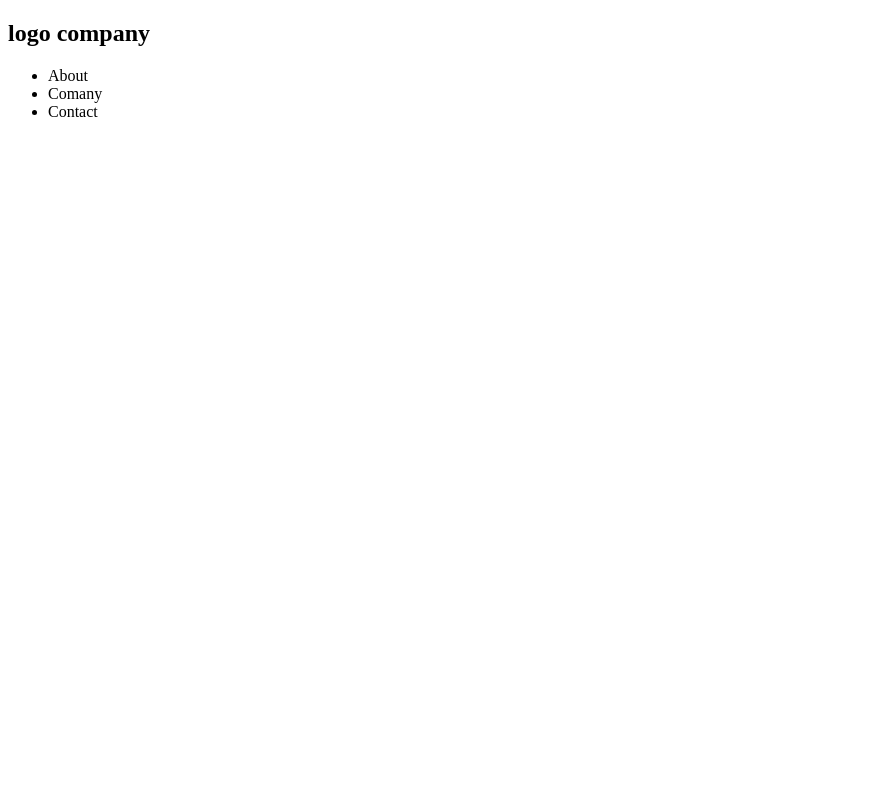
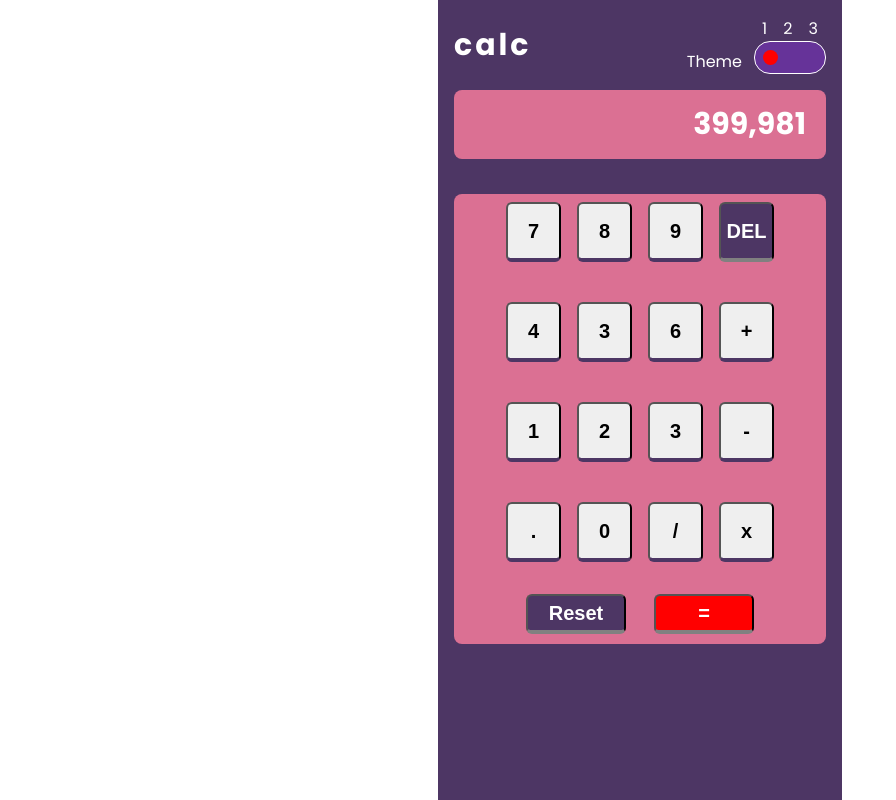
Before and after one commit to Sarahars/flex-grid, a plain HTML site: page index.html in a window 1280 px wide. Shown: the whole page, without its empty margins (0-896 px from the left). Drawn offline with Linux system fonts and the light colour scheme.

Commit message:
calculator

```diff
--- a/index.html
+++ b/index.html
@@ -1,24 +1,91 @@
 <!DOCTYPE html>
 <html lang="en">
-<head>
-    <meta charset="UTF-8">
-    <meta http-equiv="X-UA-Compatible" content="IE=edge">
-    <meta name="viewport" content="width=device-width, initial-scale=1.0">
-    <title>Document</title>
-    <link rel="stylesheet" href="./style/style.css">
-</head>
-<body>
-    <nav>
-        <h2> logo company</h2>
-        <ul>
-            <li>About</li>
-            <li>Comany</li>
-            <li>Contact</li>
+  <head>
+    <meta charset="UTF-8" />
+    <meta name="viewport" content="width=device-width, initial-scale=1.0" />
+    <!-- displays site properly based on user's device -->
 
+    <link
+      rel="icon"
+      type="image/png"
+      sizes="32x32"
+      href="./images/favicon-32x32.png"
+    />
 
+    <link rel="stylesheet" href="./style.css">
+
+    <title>First try flex</title>
+
+  </head>
+  <body>
+    <section class="main-section">
+      <!-- section.main-section  puis entrer
+  ou bien pour id: section#main-section puis entrer-->
+      <nav>
+        <div class="inner-nav">
+          <!--  ou bien  .inner-nav  puis entrer-->
+          <h1 id="calc">calc</h1>
+          <div class="status-container">
+            <p>Theme</p>
+            <div class="button-container">
+              <div class="num">
+                <p>1</p>
+                <p>2</p>
+                <p>3</p>
+              </div>
+              <button id="on">
+                <div id="circle"></div>
+              </button>
+            </div>
+          </div>
+        </div>
+      </nav>
+
+      <div class="display">
+        <h1 id="title">399,981</h1>
+      </div>
+
+      <div class="big-button-container">
+        <div class="row-button">
+          <ul class="button-list">
+            <li><button class="single-button">7</button></li>
+            <li><button class="single-button">8</button></li>
+            <li><button class="single-button">9</button></li>
+            <li><button class="single-button reset">DEL</button></li>
+          </ul>
+        </div>
+        <div class="row-button">
+          <ul class="button-list">
+            <li><button class="single-button">4</button></li>
+            <li><button class="single-button">3</button></li>
+            <li><button class="single-button">6</button></li>
+            <li><button class="single-button">+</button></li>
+          </ul>
+        </div>
+        <div class="row-button">
+          <ul class="button-list">
+            <li><button class="single-button">1</button></li>
+            <li><button class="single-button">2</button></li>
+            <li><button class="single-button">3</button></li>
+            <li><button class="single-button">-</button></li>
+          </ul>
+        </div>
+        <div class="row-button">
+          <ul class="button-list">
+            <li><button class="single-button">.</button></li>
+            <li><button class="single-button">0</button></li>
+            <li><button class="single-button">/</button></li>
+            <li><button class="single-button">x</button></li>
+        </ul>
+        </div>
+        <div class="row-button">
+          <ul class="button-list">
+            <li><button class="b-button reset">Reset</button></li>
+            <li><button class="b-button equal">=</button></li>
 
         </ul>
-    </nav>
-
-</body>
+        </div>
+      </div>
+    </section>
+  </body>
 </html>
--- /dev/null
+++ b/style.css
@@ -0,0 +1,124 @@
+@import url("https://fonts.googleapis.com/css2?family=Poppins:ital,wght@0,100;0,200;0,300;0,400;0,500;0,600;0,700;0,800;0,900;1,100;1,200;1,300;1,400;1,500;1,600;1,700;1,800;1,900&family=Spartan:wght@100;200;300;400;500;600;700;800;900&display=swap");
+* {
+  margin: 0;
+  padding: 0;
+  box-sizing: border-box;
+}
+
+body {
+  display: flex;
+  justify-content: center;
+  font-family: "Poppins", sans-serif;
+}
+.main-section {
+  width: auto;
+  height: 100vh;
+  border: 0px solid greenyellow;
+  padding: 16px;
+  background-color: rgb(77, 54, 100);
+}
+
+ul {
+  list-style: none;
+}
+.inner-nav {
+  display: flex;
+  justify-content: space-between;
+  align-items: center;
+  color: white;
+}
+#calc {
+  font-size: 30px;
+  letter-spacing: 3px ;
+}
+
+#title {
+  font-size: 30px;
+  color: white;
+}
+
+.status-container {
+  display: flex;
+  gap: 12px;
+  align-items: flex-end;
+}
+#on {
+  border-radius: 16px;
+  border: 1px solid white;
+  width: 72px;
+  padding: 8px;
+  background-color: rebeccapurple;
+}
+
+.display {
+  display: flex;
+  justify-content: flex-end;
+  /* align-items: center; */
+  border: 0;
+  padding: 12px 20px;
+  margin-top: 16px;
+  border-radius: 8px;
+  background-color: palevioletred;
+}
+
+.big-button-container {
+  background-color:palevioletred;
+  margin-top: 35px;
+  padding: 0px 20px;
+  border-radius: 8px;
+  height: 450px;
+
+}
+
+.row-button {
+  margin: 24px;
+}
+
+.button-list {
+  display: flex;
+  justify-content: space-evenly;
+}
+
+.single-button {
+  width: 55px;
+  height: 60px;
+  font-size: 20px;
+  font-weight: 600;
+  margin: 8px;
+  border-radius: 6px;
+  border-bottom: 4px solid rgb(77, 54, 100) ;
+
+}
+
+.b-button {
+  width: 100px;
+  height: 40px;
+  font-size: 20px;
+  font-weight: 600;
+  border-radius: 6px;
+}
+
+#circle {
+  width: 15px;
+  height: 15px;
+  background-color: red;
+  border-radius: 50%;
+}
+
+.num {
+  display: flex;
+  justify-content: space-around;
+}
+
+.reset{
+    background-color:rgb(77, 54, 100);
+    color: white;
+    border-bottom: 4px solid gray;
+
+}
+.equal{
+    background-color: red;
+    color: white;
+    border-bottom: 4px solid gray;
+
+}
```
Also changed, not shown: design/desktop-design-theme-1.jpg (added), design/desktop-design-theme-2.jpg (added), design/desktop-design-theme-3.jpg (added), design/desktop-preview.jpg (added), design/mobile-design-theme-1.jpg (added), design/mobile-design-theme-2.jpg (added), design/mobile-design-theme-3.jpg (added), images/favicon-32x32.png (added), style/style.css (deleted), 4 other files.
